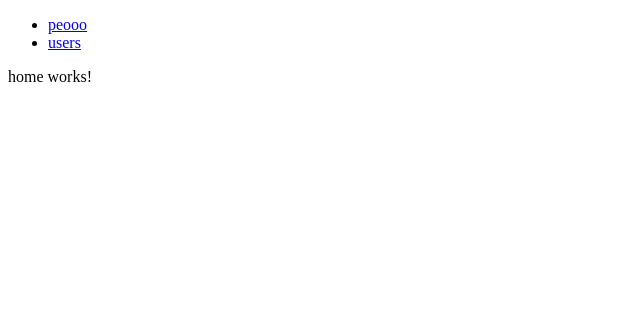
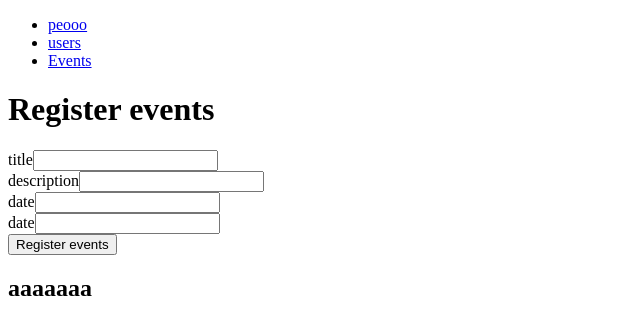
Before and after one commit to JuanLopez1212/infinity-records-frontend, an Angular app: page /dashboard/events/new in a window 1280 px wide. Before the commit this address led to /home. Shown: the top 334 px of the page, without its empty margins (0-640 px from the left). Built offline with nearby package versions, Linux system fonts and the light colour scheme; no server answers.

Commit message:
cree el fomulario de events

```diff
--- a/src/app/app.config.ts
+++ b/src/app/app.config.ts
@@ -2,11 +2,13 @@ import { ApplicationConfig, provideBrowserGlobalErrorListeners, provideZoneChang
 import { provideRouter } from '@angular/router';
 
 import { routes } from './app.routes';
+import { provideHttpClient } from '@angular/common/http';
 
 export const appConfig: ApplicationConfig = {
   providers: [
     provideBrowserGlobalErrorListeners(),
     provideZoneChangeDetection({ eventCoalescing: true }),
-    provideRouter(routes)
+    provideRouter(routes),
+    provideHttpClient()
   ]
 };
--- a/src/app/app.routes.ts
+++ b/src/app/app.routes.ts
@@ -5,6 +5,7 @@ import { Register } from './pages/public/register/register';
 import { Albums } from './pages/private/albums/albums';
 import { UserNewForm } from './pages/private/users/new-form/new-form';
 import { Users } from './pages/private/users/users';
+import { Events } from './pages/private/events/events';
 
 export const routes: Routes = [
     { path: 'home', component: Home },
@@ -12,7 +13,9 @@ export const routes: Routes = [
     { path: 'register', component: Register },
     { path: 'albums', component: Albums },
     {path:'dashboard/users', component:Users},
+    {path: 'dashboard/events/new', component:Events, pathMatch : 'full'},
     {path: 'dashboard/users/new', component: UserNewForm},
     { path: '**', redirectTo: 'home', pathMatch: 'full' },
     { path: '', redirectTo: 'home', pathMatch: 'full' }
+
 ];
--- a/src/app/components/layout/header/header.html
+++ b/src/app/components/layout/header/header.html
@@ -3,7 +3,7 @@
         <ul class="main-menu">
             <li><a routerLink="dashboard/users">peooo</a></li>
             <li><a routerLink="dashboard/users/new">users</a></li>
-
+            <li><a routerLink="dashboard/events/new">Events</a></li>
 
         </ul>
     </nav>
--- /dev/null
+++ b/src/app/pages/private/events/events.html
@@ -0,0 +1,32 @@
+<form
+[formGroup]="formData"
+(submit)="onSubmit()"
+class="container"
+>
+
+
+    <h1>Register events</h1>
+
+    <div class="field">
+        <label for="events-title">title</label>
+        <input type="text" formControlName="title" id="events-title">
+    </div>
+    <div class="field">
+        <label for="events-description">description</label>
+        <input type="text" formControlName="description" id="events-description">
+    </div>
+    <div class="field">
+        <label for="events-date">date</label>
+        <input type="text" formControlName="date" id="events-date">
+    </div>
+
+    <div class="field">
+        <label for="events-address">date</label>
+        <input type="string" formControlName="address" id="events-address">
+    </div>
+    <div class="field">
+        <button type="submit">Register events</button>
+    </div>
+</form>
+
+<h2>aaaaaaa</h2>
--- /dev/null
+++ b/src/app/pages/private/events/events.ts
@@ -0,0 +1,66 @@
+import { Component, inject } from '@angular/core';
+import { FormControl, FormGroup, ReactiveFormsModule, Validators } from '@angular/forms';
+import { UsersServices } from '../../services/user-services';
+
+@Component({
+  selector: 'app-events',
+  imports: [ReactiveFormsModule],
+  templateUrl: './events.html',
+  styleUrl: './events.css'
+})
+export class Events {
+
+  formData!: FormGroup;
+  users: any = [];
+
+
+  constructor(private usersservices: UsersServices) {
+    this.formData = new FormGroup({
+      title: new FormControl('', [Validators.required]),
+      description: new FormControl('', [Validators.required]),
+      date: new FormControl('', [Validators.required]),
+      address: new FormControl('', [Validators.required]),
+    });
+  }
+
+
+  onSubmit() {
+    console.log(
+      this.formData.valid,
+      this.formData.invalid,
+      this.formData.pristine,
+      this.formData.dirty,
+      this.formData.touched
+    );
+
+    if (this.formData.valid) {
+      console.log(this.formData.value);
+    }
+
+    if (this.formData.valid) {
+
+      console.log(this.formData.value);
+    }
+
+    this.formData.reset() // limpiamos los campos del formulario
+  }
+
+  ngOnInit() {
+    this.usersservices.getUsers().subscribe({
+      next: (data) => {
+        console.log(data);
+        this.users = data;
+      },
+      error: (error) => {
+        console.log(error)
+      },
+      complete: () => {
+        console.log('Complete')
+      }
+    })
+  }
+  ngOnDestroy() {
+    console.log('ngOnDestroy');
+  }
+
+}
--- a/src/app/pages/private/users/new-form/new-form.ts
+++ b/src/app/pages/private/users/new-form/new-form.ts
@@ -1,5 +1,5 @@
 import { Component } from '@angular/core';
-import { FormControl, FormGroup, ReactiveFormsModule } from '@angular/forms';
+import { FormControl, FormGroup, ReactiveFormsModule, Validators } from '@angular/forms';
 
 @Component({
   selector: 'app-new-form',
@@ -12,15 +12,57 @@ formData!: FormGroup;
 
   constructor() {
     this.formData = new FormGroup({
-      name: new FormControl(),
-      username: new FormControl(),
-      password: new FormControl(),
-      email: new FormControl(),
-      role: new FormControl()
+      name: new FormControl('', [Validators.required ]),
+      username: new FormControl('',[Validators.required]),
+      password: new FormControl('',[Validators.required]),
+      email: new FormControl('', [Validators.required]),
+      role: new FormControl('', [Validators.required])
     });
   }
 
   onSubmit(){
-    console.log(this.formData.value);
+    console.log(
+      this.formData.valid,
+      this.formData.invalid,
+      this.formData.pristine,
+      this.formData.dirty,
+      this.formData.touched
+    );
+
+    if(this.formData.valid){
+      console.log(this.formData.value);
+    }
+
+
+    this.formData.reset();  //limpiamos los campos del formulario
   }
+  ngOnChanges() {
+    console.log( 'ngOnChanges' );
+  }
+  ngOnInit() {
+    console.log( 'ngOnInit' );
+  }
+  ngDoCheck() {
+    console.log( 'ngDoCheck' );
+  }
+  ngAfterContentInit() {
+    console.log( 'ngAfterContentInit' );
+  }
+  ngAfterContentChecked() {
+    console.log( 'ngAfterContentChecked' );
+  }
+  ngAfterViewInit() {
+    console.log( 'ngAfterViewInit' );
+  }
+  ngAfterViewChecked() {
+    console.log( 'ngAfterViewChecked' );
+  }
+  afterEveryRender() {
+    console.log( 'afterEveryRender' );
+  }
+  ngOnDestroy() {
+    console.log( 'ngOnDestroy' );
+  }
+
+
 }
--- /dev/null
+++ b/src/app/pages/services/user-services.ts
@@ -0,0 +1,14 @@
+import { HttpClient } from '@angular/common/http';
+import { Injectable } from '@angular/core';
+
+@Injectable({
+    providedIn: 'root'
+})
+export class UsersServices {
+
+    constructor(private http: HttpClient) { }
+
+    getUsers() {
+        return this.http.get('http://localhost:3000/api/users')
+    }
+}
```
Also changed, not shown: src/app/pages/private/events/events.css (added), 1 other file (tests, documents, lock files or other folders).
